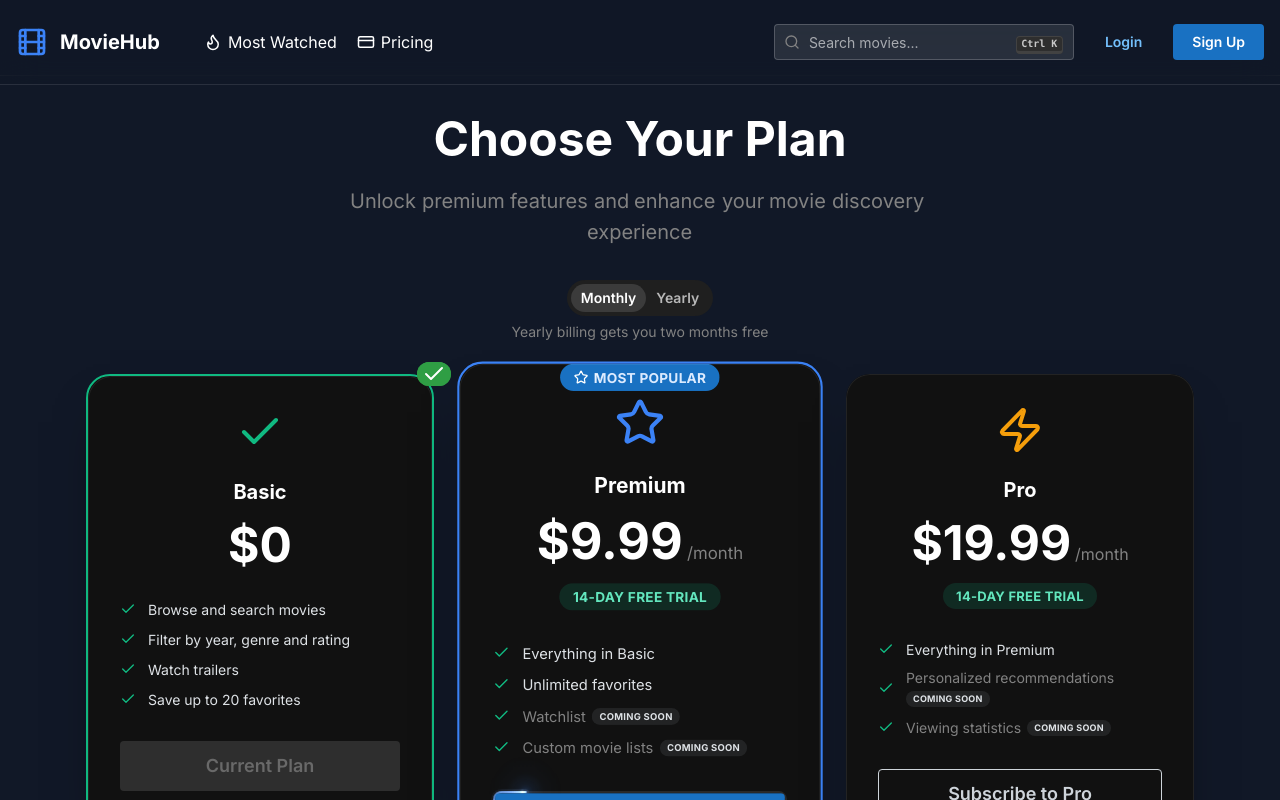
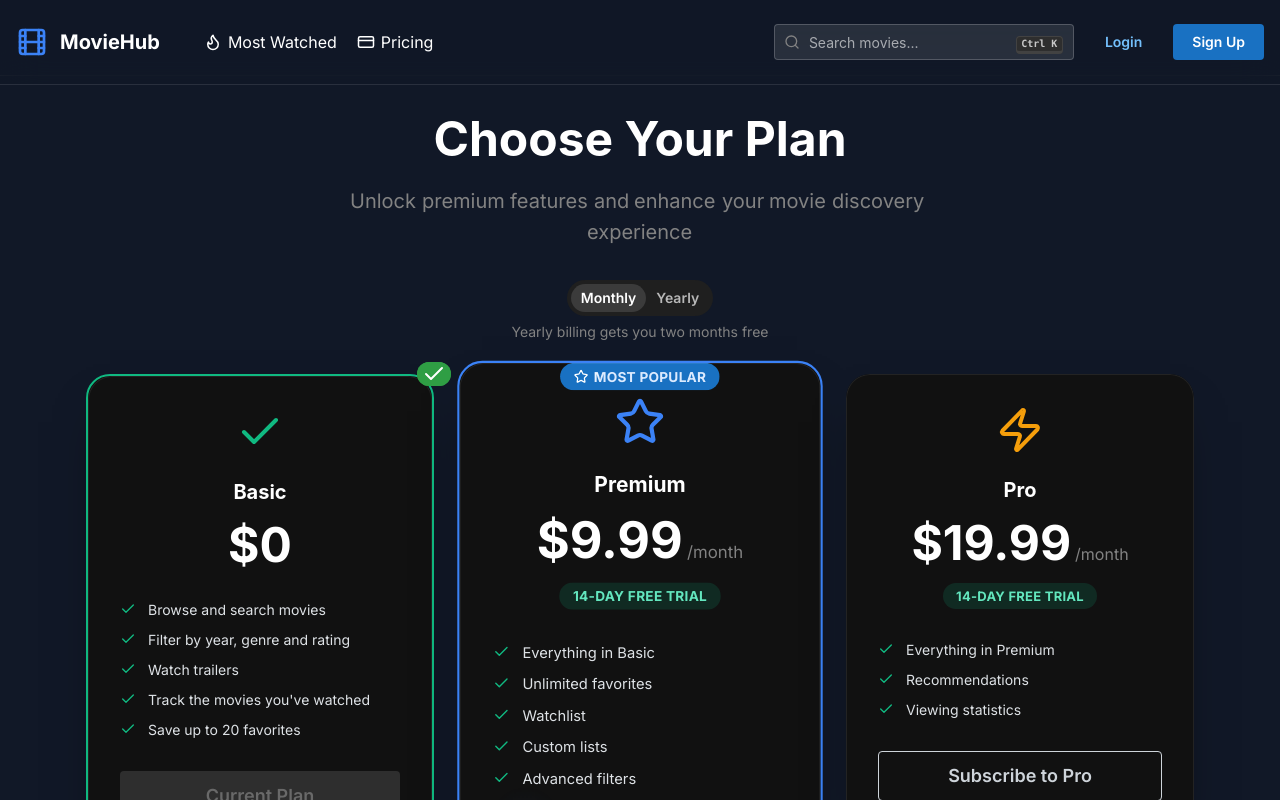
Before and after one commit to HrvojeZec/movieapp, a Next.js app: page /subscription/pricing in a window 1280 px wide. Shown: the top 800 px of the page. Built offline with nearby package versions, Linux system fonts and the light colour scheme; no server answers.

Commit message:
fix(subscription): list the real plan features on the pricing page
Paid features on the cards come from PLAN_FEATURES instead of a hand-written list that still
said Coming soon; Basic now mentions the watched history.

```diff
--- a/src/features/subscription/constants.ts
+++ b/src/features/subscription/constants.ts
@@ -36,6 +36,11 @@ export const FEATURE_LABELS: Record<Feature, string> = {
   stats: "Viewing statistics",
 };
 
+// The paid features on the cards come from PLAN_FEATURES, so the pricing page can't promise
+// something the server doesn't unlock, or miss something it does
+const toPlanFeatures = (features: readonly Feature[]) =>
+  features.map((feature) => ({ label: FEATURE_LABELS[feature] }));
+
 // Display data only: Stripe price IDs are resolved on the server (src/features/subscription/lib/plans.ts).
 export const SUBSCRIPTION_PLANS: PlanDetails[] = [
   {
@@ -47,6 +52,7 @@ export const SUBSCRIPTION_PLANS: PlanDetails[] = [
       { label: "Browse and search movies" },
       { label: "Filter by year, genre and rating" },
       { label: "Watch trailers" },
+      { label: "Track the movies you've watched" },
       { label: `Save up to ${FAVORITES_LIMIT} favorites` },
     ],
   },
@@ -59,8 +65,7 @@ export const SUBSCRIPTION_PLANS: PlanDetails[] = [
     features: [
       { label: "Everything in Basic" },
       { label: "Unlimited favorites" },
-      { label: "Watchlist", comingSoon: true },
-      { label: "Custom movie lists", comingSoon: true },
+      ...toPlanFeatures(PLAN_FEATURES.premium),
     ],
   },
   {
@@ -70,8 +75,9 @@ export const SUBSCRIPTION_PLANS: PlanDetails[] = [
     yearlyPrice: 199.9,
     features: [
       { label: "Everything in Premium" },
-      { label: "Personalized recommendations", comingSoon: true },
-      { label: "Viewing statistics", comingSoon: true },
+      ...toPlanFeatures(
+        PLAN_FEATURES.pro.filter((feature) => !PLAN_FEATURES.premium.includes(feature)),
+      ),
     ],
   },
 ];
```
Also changed, not shown: 2 other files (tests, documents, lock files or other folders).
